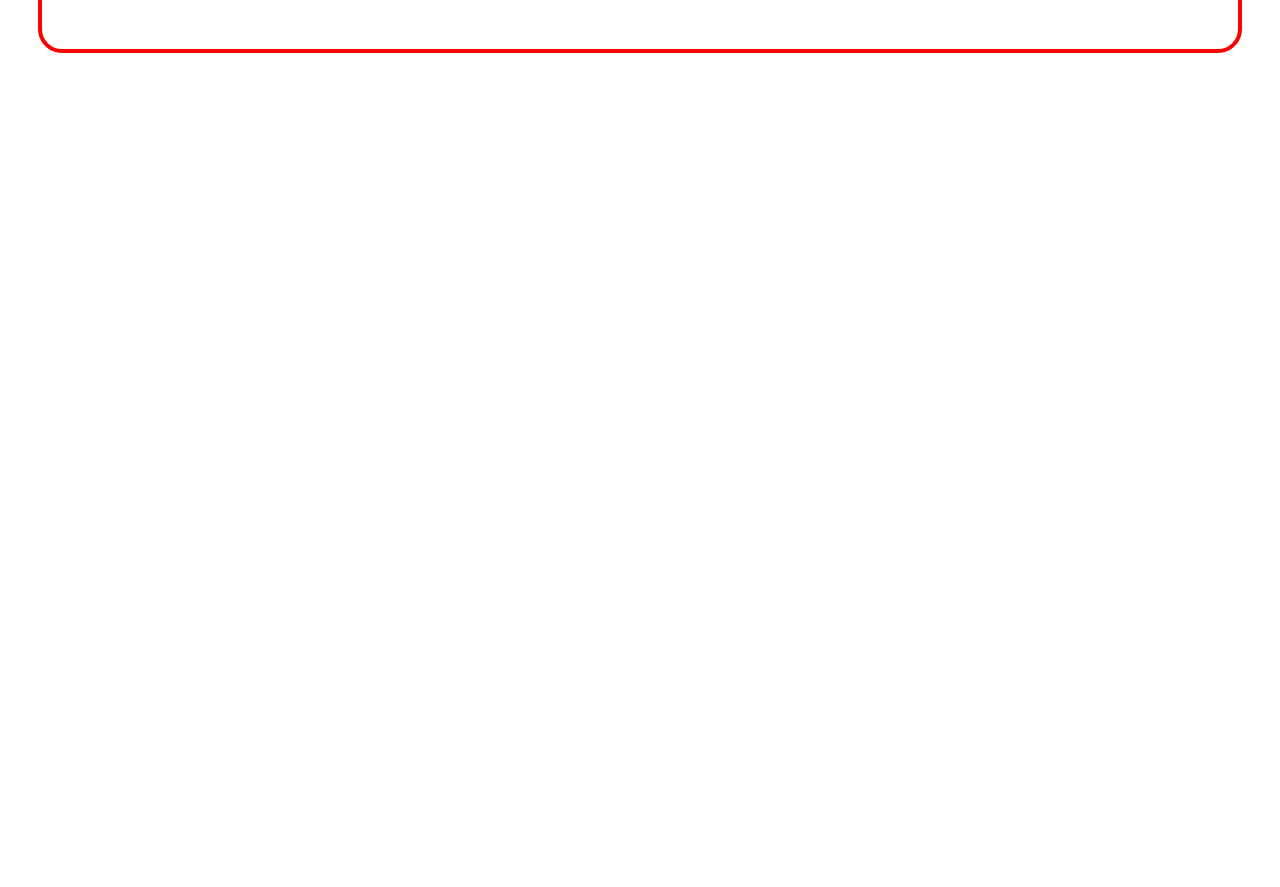
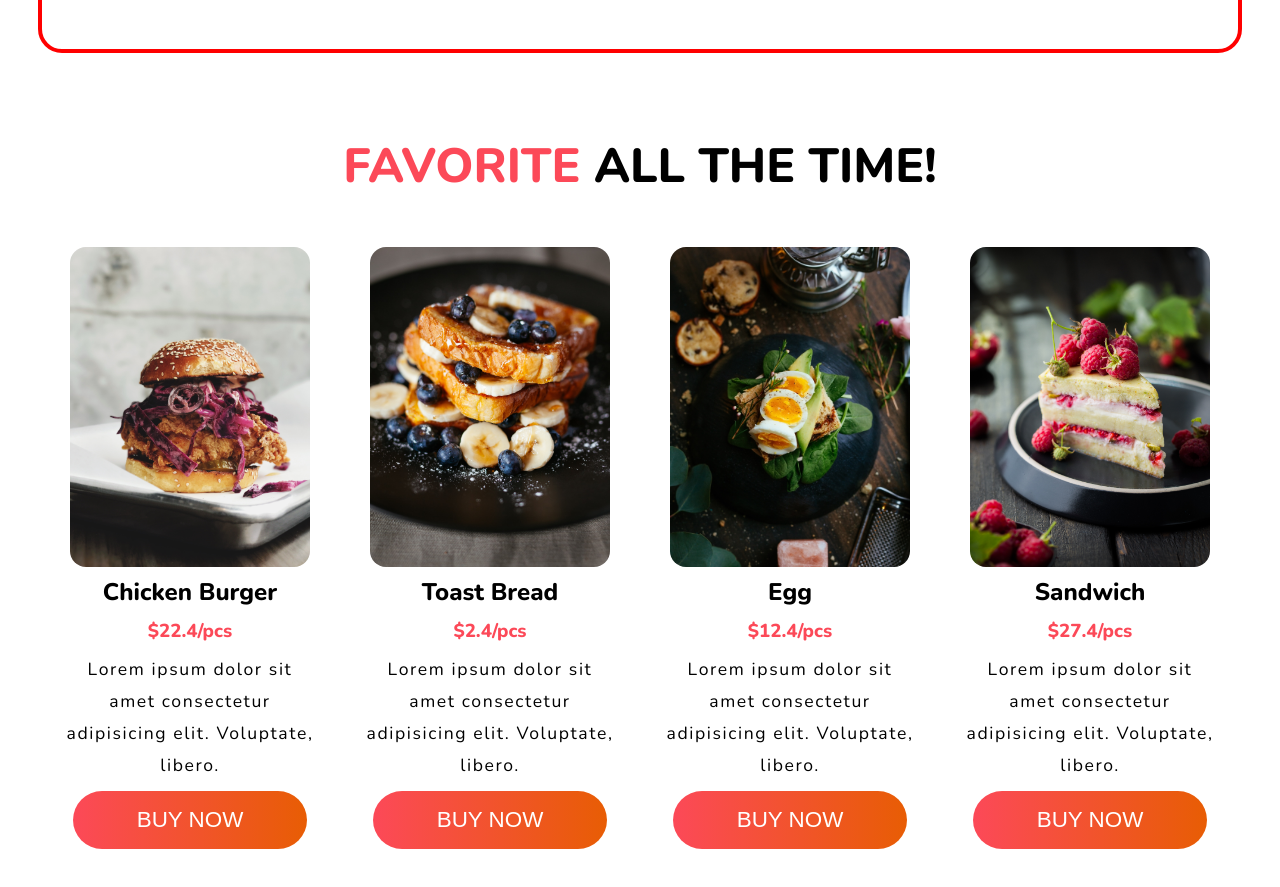
Before and after one commit to nishchala/react-restaurant-app, a React (Create React App) app: page / in a window 1280 px wide. Shown: the part 2180-3067 px from the top of the page. Before the commit the page ends 2271 px from the top, so only its background shows below. Built offline with nearby package versions, Linux system fonts and the light colour scheme.

Commit message:
Product Component done

```diff
--- a/src/components/Products.jsx
+++ b/src/components/Products.jsx
@@ -1,7 +1,109 @@
-import React from 'react'
+import React from 'react';
+import styled from "styled-components";
+import product1 from "../assets/product1.jpg";
+import product2 from "../assets/product2.jpg";
+import product3 from "../assets/product3.jpg";
+import product4 from "../assets/product4.jpg";
+import { imageZoomEffect, TitleStyles } from './ReusableStyles';
 
 export default function Products() {
+  const data = [
+    {
+      image: product1,
+      name: "Chicken Burger",
+      price: "$22.4/pcs",
+    },
+    {
+      image: product2,
+      name: "Toast Bread",
+      price: "$2.4/pcs",
+    },
+    {
+      image: product3,
+      name: "Egg",
+      price: "$12.4/pcs",
+    },
+    {
+      image: product4,
+      name: "Sandwich",
+      price: "$27.4/pcs",
+    }
+  ]
   return (
-    <div></div>
+    <Section>
+    <div className="title">
+      <h1>
+        <span>Favorite</span> All the time!
+      </h1>
+    </div>
+    <div className="products">
+      {
+        data.map((product)=> {
+          return (
+            <div className="product">
+              <div className="image">
+                <img src={product.image} alt="Product image" />
+              </div>
+              <h2>{product.name}</h2>
+              <h3>{product.price}</h3>
+              <p>Lorem ipsum dolor sit amet consectetur adipisicing elit. Voluptate, libero.</p>
+              <button>Buy Now</button>
+            </div>
+          )
+        })
+      }
+    </div>
+    </Section>
   )
 }
+
+const Section = styled.section`
+${TitleStyles};
+  .products {
+    display: grid;
+    grid-template-columns: repeat(4, 1fr);
+    gap: 3rem;
+    margin-top: 3rem;
+    .product {
+      display: flex;
+      flex-direction: column;
+      gap: 0.6rem;
+      justify-content: center;
+      align-items: center;
+      h3 {
+        color: #fc4958;
+      }
+      p {
+        text-align: center;
+        font-size: 1.1rem;
+        line-height: 2rem;
+        letter-spacing: 0.1rem;
+      }
+      ${imageZoomEffect};
+      .image {
+        max-height: 20rem;
+        overflow: hidden;
+        border-radius: 1rem;
+        img {
+          height: 20rem;
+          width: 15rem;
+          object-fit: cover;
+        }
+      }
+      button {
+        border: none;
+        padding: 1rem 4rem;
+        font-size: 1.4rem;
+        color: white;
+        border-radius: 4rem;
+        transition: 0.5s ease-in-out;
+        cursor: pointer;
+        background: linear-gradient(to right, #fc4958, #e85d04);
+        text-transform: uppercase;
+        &:hover {
+          background: linear-gradient(to right, #e85d04, #fc4958);
+        }
+      }
+    }
+  }
+`;
```
